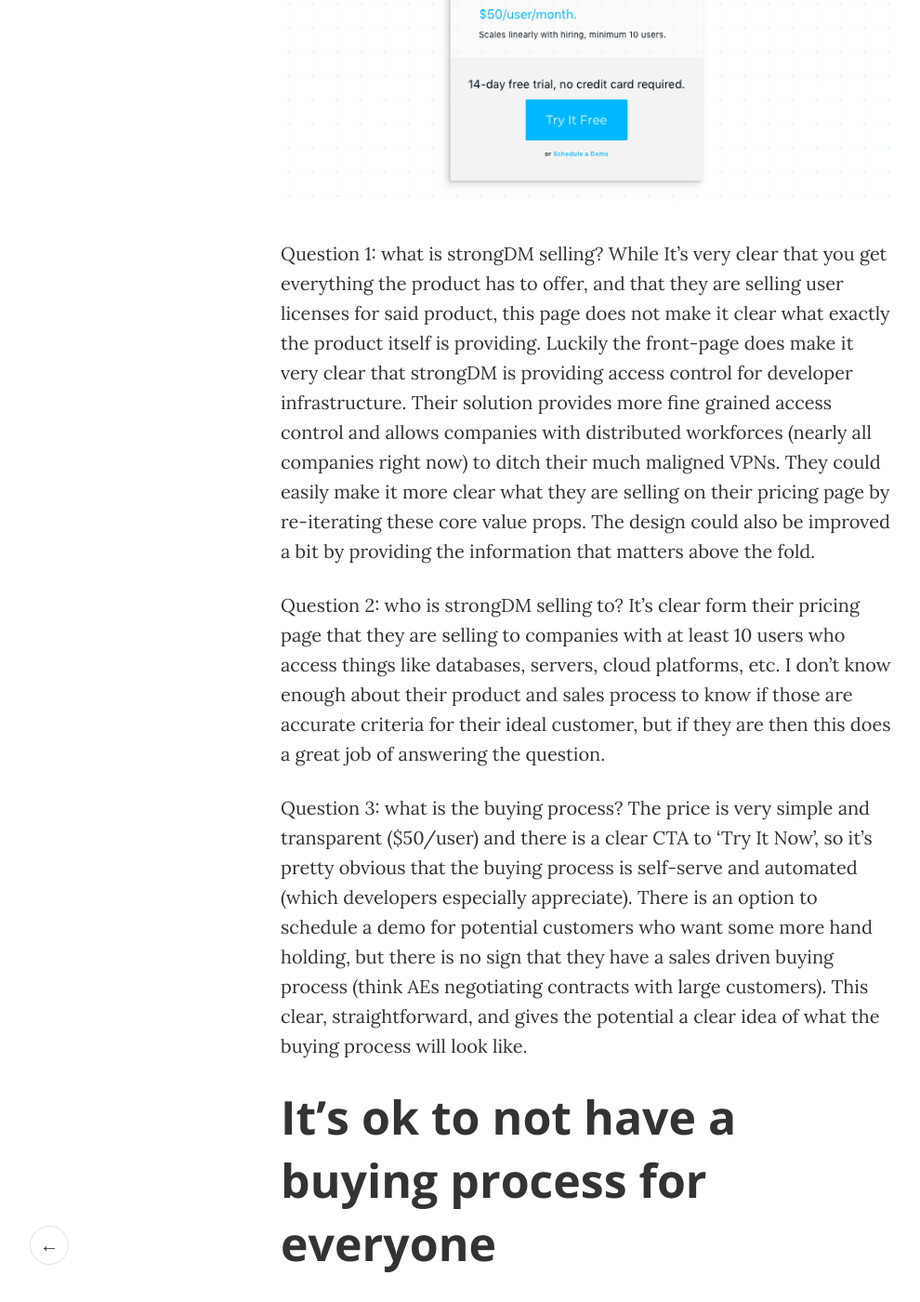
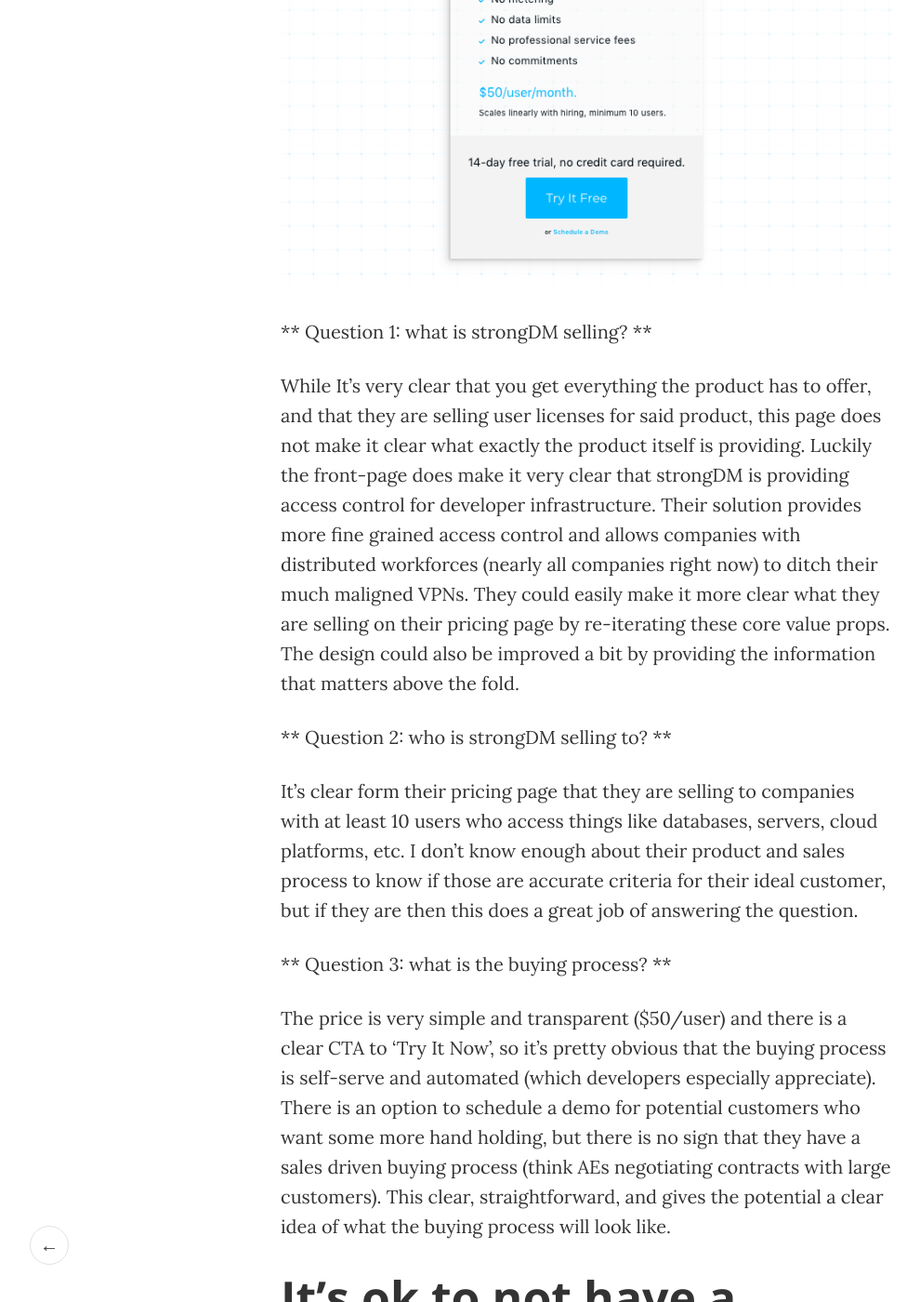
Before and after one commit to worldsoup/worldsoup.github.io, a Jekyll site: the page built from _posts/2021-03-03-goal-of-pricing-page-not-to-communicate-cost.md, in a window 1280 px wide and 1400 px high, scrolled down 3542 px. Shown: the whole window at 93% size, without its empty margins (8-998 px from the left). Built offline with Jekyll 4.4.1, drawn with Linux system fonts in a browser that asks for light colours; some of the changed text lies outside the part shown.

```diff
--- a/_posts/2021-03-03-goal-of-pricing-page-not-to-communicate-cost.md
+++ b/_posts/2021-03-03-goal-of-pricing-page-not-to-communicate-cost.md
@@ -18,14 +18,16 @@ One company that has always done a fantastic job in their digital go-to-market i
 
 ![Stripe Pricing](/assets/img/stripe-pricing.png)
 
-*Question 1: what is Stripe selling?*
+** Question 1: what is Stripe selling? **
 
 Over the years Stripe has developed a dizzying array of products, but their pricing page makes it very clear that what they are selling is a payments platform. Not only do they say it with the copy ‘Access a complete payments platform’, but they say it with the self-serve pricing that they have published. They are charging 2.9% + 30¢ per successful transaction, so clearly they are selling a product that allows you to charge customers online.
 
-Question 2: who is Stripe selling to?
+** Question 2: who is Stripe selling to? **
+
 The ‘Customized’ option is clearly for businesses that have large payments volume (it says so clearly), which means that the ‘Integrated’ plan must be for businesses that don’t have large volume (even though it does not say so explicitly). This is a very simple and direct way of communicating the fact that Stripe sells to both small e-commerce businesses and large e-commerce businesses.
 
-Question 3: what is the buying process?
+** Question 3: what is the buying process? **
+
 Again Stripe makes it pretty clear here. If you want the ‘Integrated’ package, you can get started in minutes via a self-serve onboarding experience (which is often the preferred way of buying for small businesses). If you have large payments volume, and want to purchase the ‘Customized’ package, then you will enter in to a purchasing process with the Stripe sales team (which is often the preferred way of buying for large businesses).
 
 All 3 question are very simply answered, and all hold true to the actual product that Stripe is delivering.
@@ -37,13 +39,16 @@ Stripe is of course a very large business who has had a very long time to figure
 
 ![strongDM Pricing](/assets/img/strongdm-pricing.png)
 
-Question 1: what is strongDM selling?
+** Question 1: what is strongDM selling? **
+
 While It’s very clear that you get everything the product has to offer, and that they are selling user licenses for said product, this page does not make it clear what exactly the product itself is providing. Luckily the front-page does make it very clear that strongDM is providing access control for developer infrastructure. Their solution provides more fine grained access control and allows companies with distributed workforces (nearly all companies right now) to ditch their much maligned VPNs. They could easily make it more clear what they are selling on their pricing page by re-iterating these core value props. The design could also be improved a bit by providing the information that matters above the fold.
 
-Question 2: who is strongDM selling to?
+** Question 2: who is strongDM selling to? **
+
 It’s clear form their pricing page that they are selling to companies with at least 10 users who access things like databases, servers, cloud platforms, etc. I don’t know enough about their product and sales process to know if those are accurate criteria for their ideal customer, but if they are then this does a great job of answering the question.
 
-Question 3: what is the buying process?
+** Question 3: what is the buying process? **
+
 The price is very simple and  transparent ($50/user) and there is a clear CTA to ‘Try It Now’, so it’s pretty obvious that the buying process is self-serve and automated (which developers especially appreciate). There is an option to schedule a demo for potential customers who want some more hand holding, but there is no sign that they have a sales driven buying process (think AEs negotiating contracts with large customers). This clear, straightforward, and gives the potential a clear idea of what the buying process will look like.
 
 # It’s ok to not have a buying process for everyone
```
